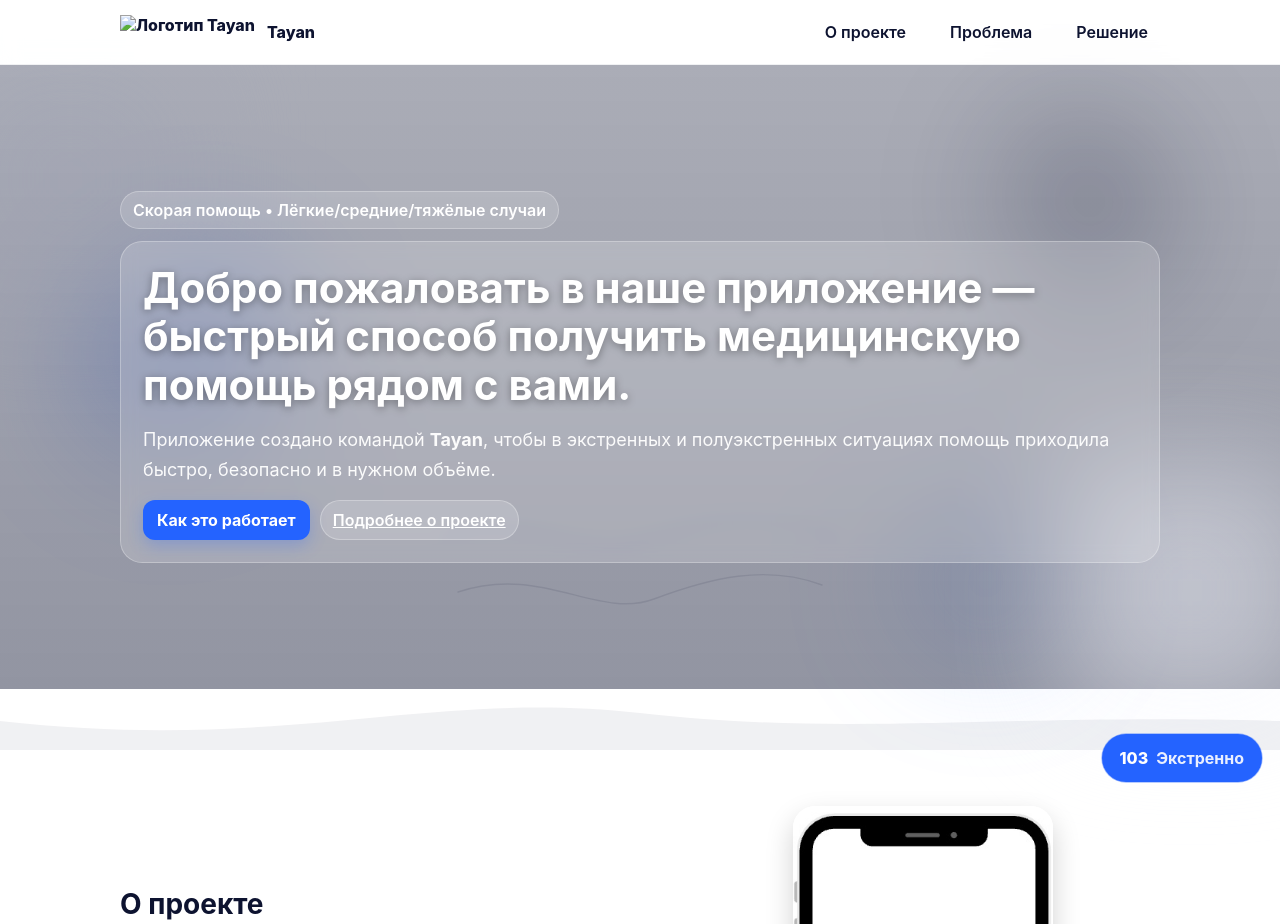
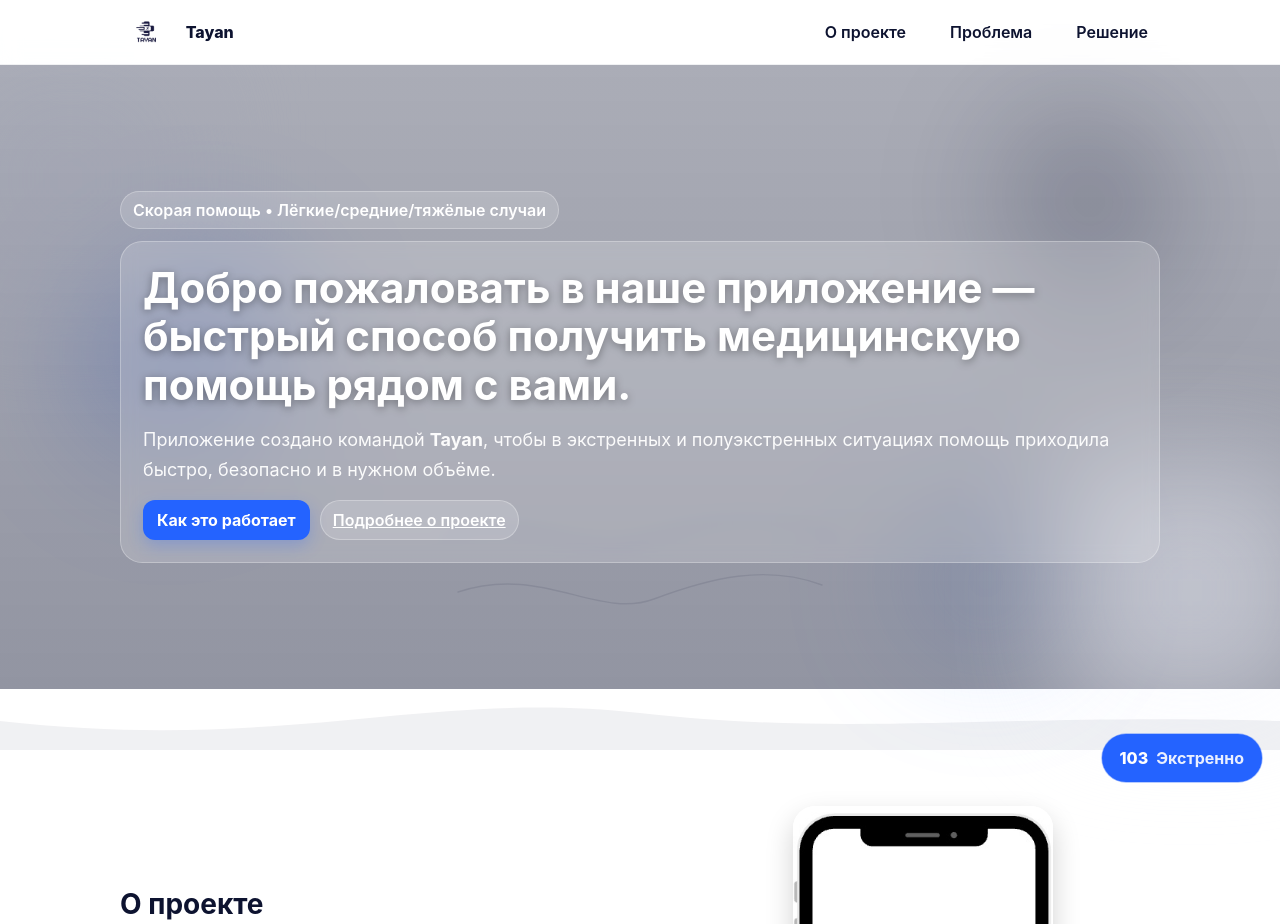
Before and after one commit to ms12046-blip/tayan-site, a plain HTML site: page index.html in a window 1280 px wide. Shown: the top 924 px of the page. Drawn offline with Linux system fonts and the light colour scheme.

Commit message:
Update index.html

```diff
--- a/index.html
+++ b/index.html
@@ -191,7 +191,7 @@
     <div class="container nav-inner">
       <div class="brand">
         <!-- ЗАМЕНИ src на свой файл логотипа -->
-        <img src="tayan-logo.png" alt="Логотип Tayan" />
+        <img src="IMG_3704.PNG" alt="Логотип Tayan" />
         <span>Tayan</span>
       </div>
       <div class="menu" id="menu" style="display:flex; gap:20px;">
@@ -339,7 +339,7 @@
   <footer>
     <div class="container foot">
       <div class="brand" style="color:#c9d2ff">
-        <img src="tayan-logo-white.png" alt="Tayan" style="height:28px"/>
+        <img src="IMG_3704.PNG" alt="Tayan" style="height:28px"/>
         <span>Tayan</span>
       </div>
       <small>© 2025 Tayan. Все права защищены.</small>
```
